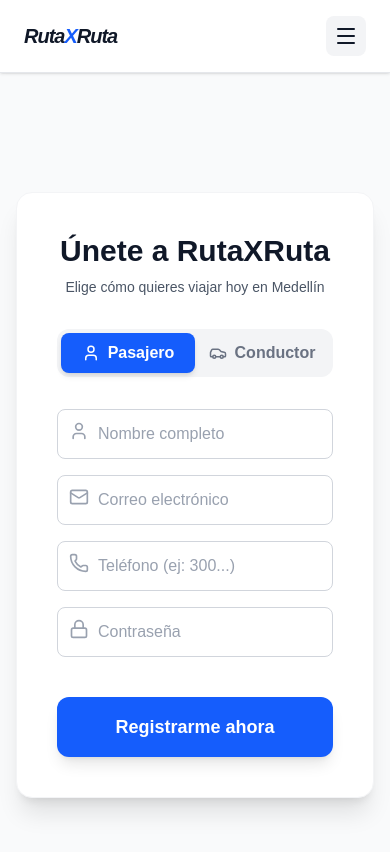
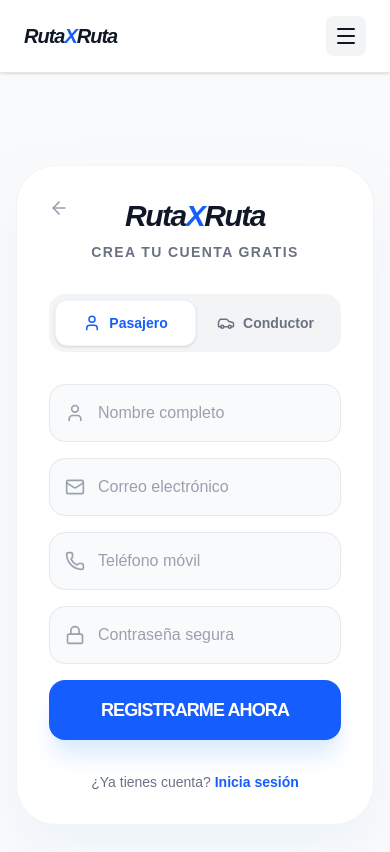
Before and after one commit to sudo-david/rutaxruta, a Next.js app: page /registro in a window 390 px wide. Shown: the top 852 px of the page. Built offline with nearby package versions, Linux system fonts and the light colour scheme.

Commit message:
el registro se mejoro y es responsive

```diff
--- a/src/app/registro/page.js
+++ b/src/app/registro/page.js
@@ -1,7 +1,8 @@
 "use client";
 import { useState } from 'react';
-import { User, Car, Mail, Lock, Phone } from 'lucide-react';
-import { motion } from 'framer-motion';
+import Link from 'next/link';
+import { User, Car, Mail, Lock, Phone, ArrowLeft, CheckCircle2 } from 'lucide-react';
+import { motion, AnimatePresence } from 'framer-motion';
 
 export default function RegistroPage() {
   const [rol, setRol] = useState('pasajero');
@@ -13,18 +14,12 @@
     placa: ''
   });
 
-  // Función para capturar los cambios en los inputs
   const handleChange = (e) => {
-    setFormData({
-      ...formData,
-      [e.target.name]: e.target.value
-    });
+    setFormData({ ...formData, [e.target.name]: e.target.value });
   };
 
-  // Función para enviar los datos a la API
   const handleSubmit = async (e) => {
     e.preventDefault();
-
     try {
       const response = await fetch('/api/registro', {
         method: 'POST',
@@ -34,140 +29,165 @@
 
       if (response.ok) {
         alert("¡Registro exitoso en RutaXRuta!");
-        window.location.href = "/"; // Redirige a la landing
+        window.location.href = "/";
       } else {
         const error = await response.json();
         alert("Error: " + error.error);
       }
     } catch (error) {
-      console.error("Error al registrar:", error);
       alert("Hubo un fallo en la conexión con el servidor.");
     }
   };
 
   return (
-    <div className="min-h-screen bg-gray-50 flex items-center justify-center py-12 px-4">
+    <div className="min-h-screen bg-gray-50 flex items-center justify-center p-4 md:p-8 relative overflow-hidden">
+      {/* Fondo Decorativo */}
+      <div className="absolute top-0 left-0 w-full h-full overflow-hidden -z-10">
+        <div className="absolute -top-[15%] -right-[5%] w-[45%] h-[45%] bg-blue-100/40 rounded-full blur-3xl" />
+        <div className="absolute -bottom-[10%] -left-[5%] w-[35%] h-[35%] bg-indigo-100/40 rounded-full blur-3xl" />
+      </div>
+
       <motion.div
-        initial={{ opacity: 0, scale: 0.95 }}
-        animate={{ opacity: 1, scale: 1 }}
-        className="max-w-md w-full space-y-8 bg-white p-10 rounded-2xl shadow-xl border border-gray-100"
+        initial={{ opacity: 0, y: 20 }}
+        animate={{ opacity: 1, y: 0 }}
+        className="max-w-[480px] w-full bg-white p-8 md:p-12 rounded-[2.5rem] shadow-2xl shadow-blue-100/50 border border-gray-100 relative"
       >
-        <div>
-          <h2 className="text-center text-3xl font-extrabold text-gray-900">
-            Únete a RutaXRuta
+        <Link href="/" className="absolute top-8 left-8 text-gray-400 hover:text-blue-600 transition-colors">
+          <ArrowLeft size={20} />
+        </Link>
+
+        <div className="text-center mb-8">
+          <h2 className="text-3xl md:text-4xl font-black italic text-gray-900 tracking-tighter">
+            Ruta<span className="text-blue-600">X</span>Ruta
           </h2>
-          <p className="mt-2 text-center text-sm text-gray-600">
-            Elige cómo quieres viajar hoy en Medellín
+          <p className="mt-2 text-gray-500 font-bold text-sm uppercase tracking-widest">
+            Crea tu cuenta gratis
           </p>
         </div>
 
-        {/* SELECTOR DE ROL */}
-        <div className="flex bg-gray-100 p-1 rounded-xl">
+        {/* SELECTOR DE ROL REFORZADO */}
+        <div className="flex bg-gray-100 p-1.5 rounded-2xl mb-8">
           <button
             type="button"
             onClick={() => setRol('pasajero')}
-            className={`flex-1 flex items-center justify-center gap-2 py-2 rounded-lg font-bold transition ${rol === 'pasajero' ? 'bg-blue-600 text-white shadow-md' : 'text-gray-500'}`}
+            className={`flex-1 flex items-center justify-center gap-2 py-3 rounded-xl font-black text-sm transition-all ${
+              rol === 'pasajero'
+              ? 'bg-white text-blue-600 shadow-sm border border-blue-50'
+              : 'text-gray-500 hover:text-gray-700'
+            }`}
           >
             <User size={18} /> Pasajero
           </button>
           <button
             type="button"
             onClick={() => setRol('conductor')}
-            className={`flex-1 flex items-center justify-center gap-2 py-2 rounded-lg font-bold transition ${rol === 'conductor' ? 'bg-blue-600 text-white shadow-md' : 'text-gray-500'}`}
+            className={`flex-1 flex items-center justify-center gap-2 py-3 rounded-xl font-black text-sm transition-all ${
+              rol === 'conductor'
+              ? 'bg-white text-blue-600 shadow-sm border border-blue-50'
+              : 'text-gray-500 hover:text-gray-700'
+            }`}
           >
             <Car size={18} /> Conductor
           </button>
         </div>
 
-        <form onSubmit={handleSubmit} className="mt-8 space-y-4">
+        <form onSubmit={handleSubmit} className="space-y-4">
           <div className="space-y-4">
-            {/* Campo Nombre */}
-            <div className="relative">
-              <User className="absolute left-3 top-3 text-gray-400" size={20} />
-              <input
+            <InputField
+              icon={<User size={20} />}
               name="nombre"
               type="text"
               placeholder="Nombre completo"
               value={formData.nombre}
               onChange={handleChange}
-                className="w-full pl-10 pr-4 py-3 border border-gray-300 rounded-lg focus:ring-2 focus:ring-blue-500 outline-none text-gray-900 placeholder-gray-400"
-                required
             />
-            </div>
 
-            {/* Campo Correo */}
-            <div className="relative">
-              <Mail className="absolute left-3 top-3 text-gray-400" size={20} />
-              <input
+            <InputField
+              icon={<Mail size={20} />}
               name="correo"
               type="email"
               placeholder="Correo electrónico"
               value={formData.correo}
               onChange={handleChange}
-                className="w-full pl-10 pr-4 py-3 border border-gray-300 rounded-lg focus:ring-2 focus:ring-blue-500 outline-none text-gray-900 placeholder-gray-400"
-                required
             />
-            </div>
 
-            {/* Campo Teléfono */}
-            <div className="relative">
-              <Phone className="absolute left-3 top-3 text-gray-400" size={20} />
-              <input
+            <InputField
+              icon={<Phone size={20} />}
               name="telefono"
               type="text"
-                placeholder="Teléfono (ej: 300...)"
+              placeholder="Teléfono móvil"
               value={formData.telefono}
               onChange={handleChange}
-                className="w-full pl-10 pr-4 py-3 border border-gray-300 rounded-lg focus:ring-2 focus:ring-blue-500 outline-none text-gray-900 placeholder-gray-400"
-                required
             />
-            </div>
 
-            {/* CAMPOS EXTRA PARA CONDUCTOR */}
+            <AnimatePresence mode="wait">
               {rol === 'conductor' && (
                 <motion.div
                   initial={{ height: 0, opacity: 0 }}
                   animate={{ height: 'auto', opacity: 1 }}
-                className="space-y-4"
+                  exit={{ height: 0, opacity: 0 }}
+                  className="overflow-hidden"
                 >
-                <div className="relative">
-                  <Car className="absolute left-3 top-3 text-gray-400" size={20} />
-                  <input
+                  <InputField
+                    icon={<CheckCircle2 size={20} />}
                     name="placa"
                     type="text"
                     placeholder="Placa del vehículo"
                     value={formData.placa}
                     onChange={handleChange}
-                    className="w-full pl-10 pr-4 py-3 border border-gray-300 rounded-lg focus:ring-2 border-blue-200 text-gray-900 placeholder-gray-400"
-                    required
+                    highlight
+                  />
+                </motion.div>
+              )}
+            </AnimatePresence>
+
+            <InputField
+              icon={<Lock size={20} />}
+              name="password"
+              type="password"
+              placeholder="Contraseña segura"
+              value={formData.password}
+              onChange={handleChange}
             />
           </div>
-              </motion.div>
-            )}
 
-            {/* Campo Password */}
-            <div className="relative">
-              <Lock className="absolute left-3 top-3 text-gray-400" size={20} />
-              <input
-                name="password"
-                type="password"
-                placeholder="Contraseña"
-                value={formData.password}
-                onChange={handleChange}
-                className="w-full pl-10 pr-4 py-3 border border-gray-300 rounded-lg focus:ring-2 focus:ring-blue-500 outline-none text-gray-900 placeholder-gray-400"
-                required
-              />
-            </div>
-          </div>
-
-          <button
+          <motion.button
+            whileHover={{ scale: 1.01 }}
+            whileTap={{ scale: 0.99 }}
             type="submit"
-            className="w-full bg-blue-600 text-white py-4 rounded-xl font-bold text-lg hover:bg-blue-700 transition shadow-lg mt-6"
+            className="w-full bg-blue-600 text-white py-4 rounded-2xl font-black text-lg hover:bg-blue-700 transition-all shadow-xl shadow-blue-100 flex items-center justify-center gap-3 mt-4 uppercase tracking-tighter"
           >
             Registrarme ahora
-          </button>
+          </motion.button>
         </form>
+
+        <p className="text-center text-gray-500 mt-8 font-medium text-sm">
+          ¿Ya tienes cuenta?{" "}
+          <Link href="/login" className="text-blue-600 font-black hover:text-blue-800 transition-colors underline-offset-4 hover:underline">
+            Inicia sesión
+          </Link>
+        </p>
       </motion.div>
     </div>
   );
 }
+
+// Sub-componente para mantener la limpieza y el contraste
+function InputField({ icon, name, type, placeholder, value, onChange, highlight = false }) {
+  return (
+    <div className="relative group">
+      <div className={`absolute inset-y-0 left-0 pl-4 flex items-center pointer-events-none transition-colors ${highlight ? 'text-blue-500' : 'text-gray-400 group-focus-within:text-blue-600'}`}>
+        {icon}
+      </div>
+      <input
+        name={name}
+        type={type}
+        placeholder={placeholder}
+        value={value}
+        onChange={onChange}
+        className={`w-full pl-12 pr-4 py-4 bg-gray-50 border rounded-2xl focus:ring-4 focus:ring-blue-100 focus:border-blue-500 outline-none text-gray-900 font-medium transition-all placeholder:text-gray-400 ${highlight ? 'border-blue-200 bg-blue-50/30' : 'border-gray-200'}`}
+        required
+      />
+    </div>
+  );
+}
```
Lines whose indentation alone changed are shown as unchanged.
